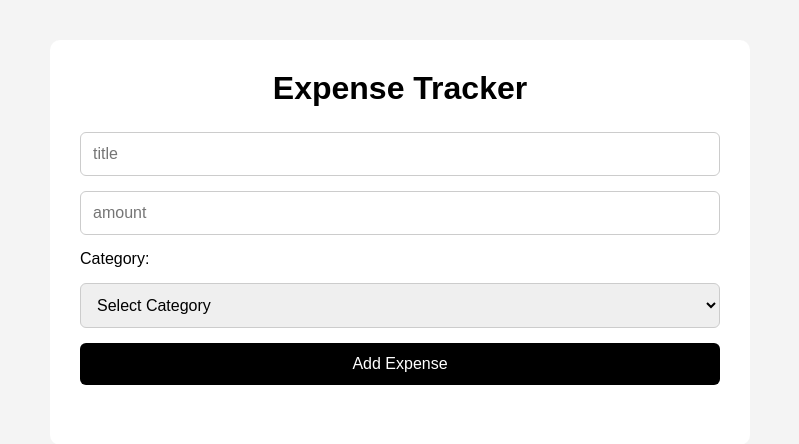
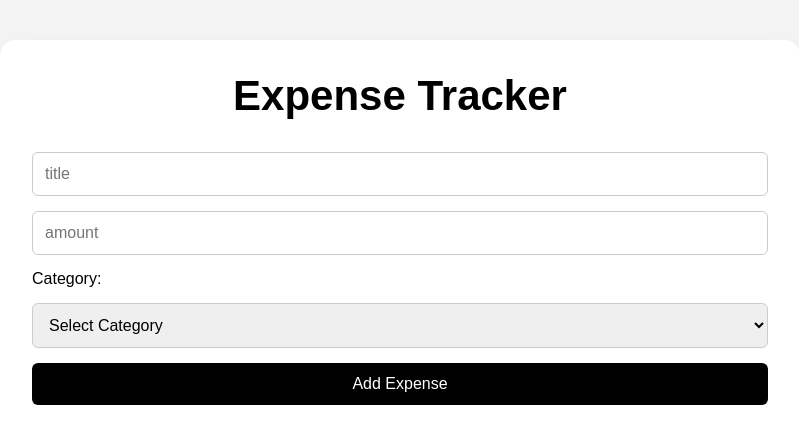
Before and after one commit to den766/react-expensetracker-app, a React (Vite) app: page / in a window 1280 px wide. Shown: the top 444 px of the page, without its empty margins (240-1039 px from the left). Built offline with nearby package versions, Linux system fonts and the light colour scheme.

Commit message:
style: improve expense tracker layout and visual hierarchy

```diff
--- a/src/expensecard.jsx
+++ b/src/expensecard.jsx
@@ -30,8 +30,8 @@ function ExpenseCard({
   return (
     <li key={id}>
       <h1>{title}</h1>
-      <p>{amount}</p>
-      <p>{category}</p>
+      <p className="amount">{amount}</p>
+      <p className="category">{category}</p>
       <p>{formatDate(date)}</p>
 
       <div className="edt-delete-btngroup">
--- a/src/index.css
+++ b/src/index.css
@@ -11,16 +11,19 @@ body {
 }
 
 .container {
-  max-width: 700px;
+  max-width: 800px;
   margin: 0 auto;
   background-color: white;
-  padding: 30px;
-  border-radius: 10px;
+  padding: 32px;
+  border-radius: 16px;
+  box-shadow: 0 10px 30px rgba(0, 0, 0, 0.05);
 }
 
 h1 {
+  font-size: 42px;
+  font-weight: bold;
   text-align: center;
-  margin-bottom: 25px;
+  margin-bottom: 32px;
 }
 
 .addexpense {
@@ -52,12 +55,19 @@ h1 {
   opacity: 0.9;
 }
 
+.category {
+  display: inline-block;
+  padding: 6px 12px;
+  background-color: #ADD8E6;
+  border-radius: 999px;
+  font-size: 14px;
+}
+
 input[type="number"]::-webkit-outer-spin-button,
 input[type="number"]::-webkit-inner-spin-button {
   -webkit-appearance: none;
   margin: 0;
 }
-
 
 ul {
   list-style: none;
@@ -68,9 +78,20 @@ ul {
 
 li {
   background-color: #fafafa;
-  border: 1px solid #ddd;
-  padding: 18px;
-  border-radius: 8px;
+  border: 1px solid #ececec;
+  padding: 20px;
+  border-radius: 14px;
+  transition: 0.2s ease;
+}
+
+.amount {
+  font-size: 18px;
+  font-weight: 700;
+}
+
+li:hover {
+  transform: translateY(-2px);
+  box-shadow: 0 8px 20px rgba(0, 0, 0, 0.05);
 }
 
 li h1 {
```
